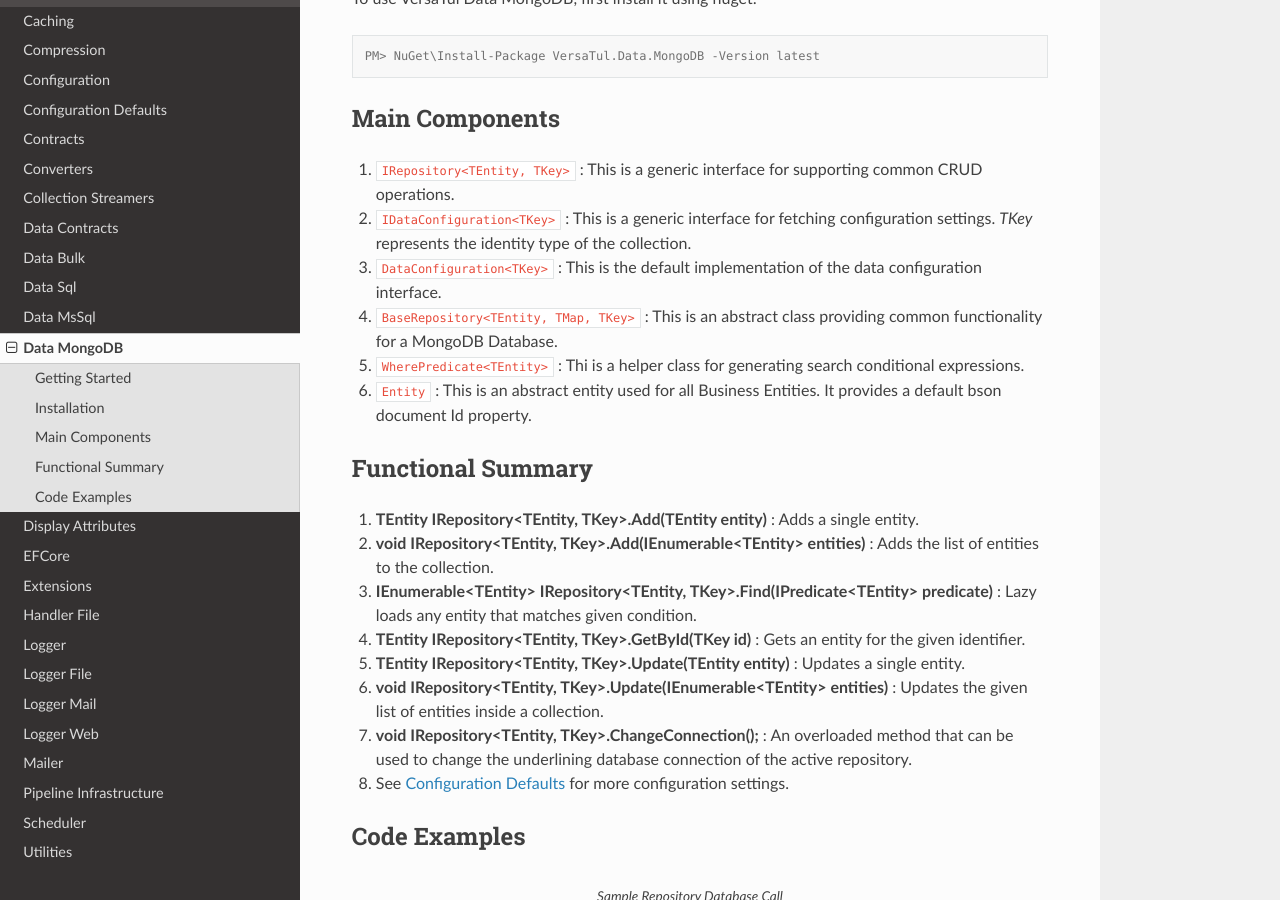
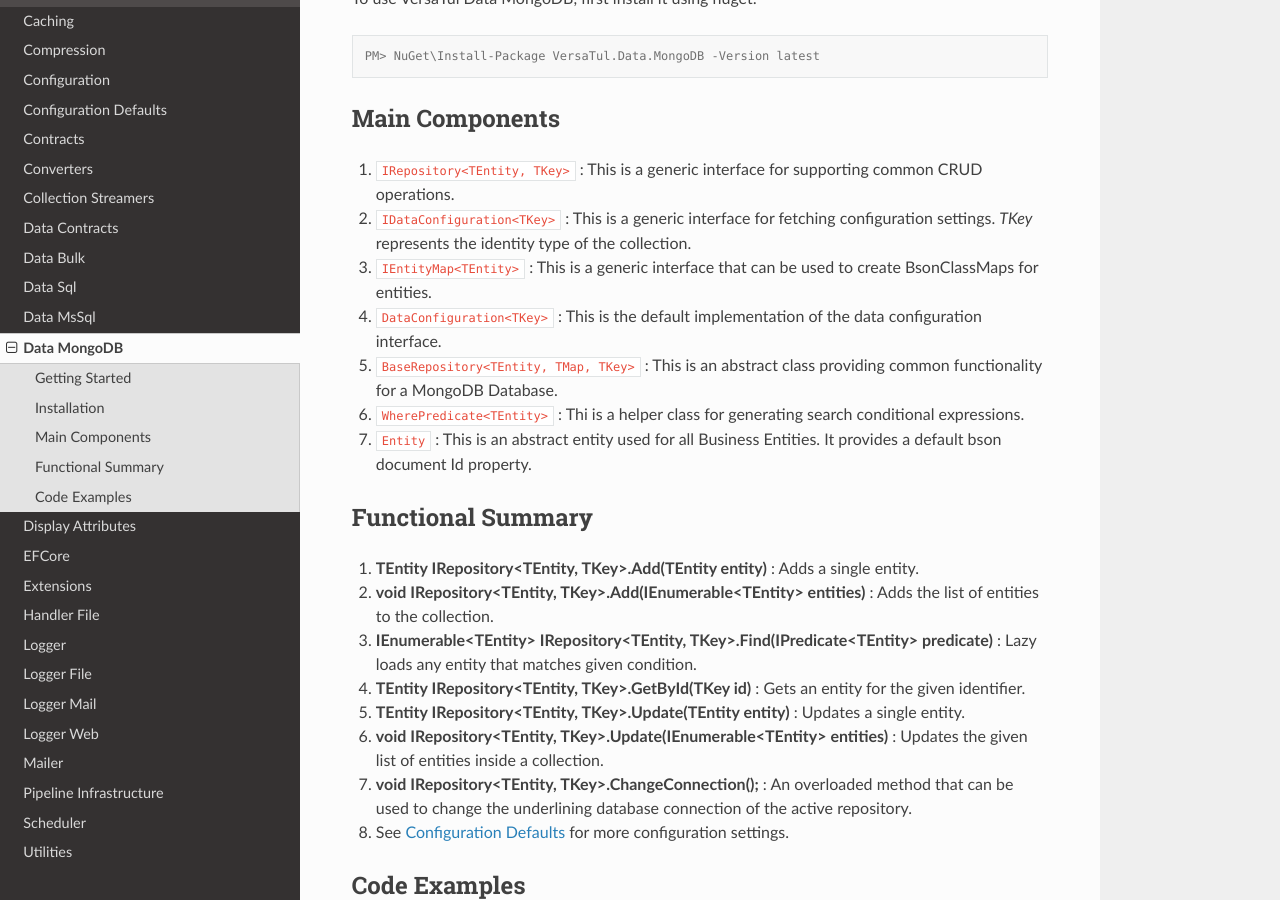
Before and after one commit to BjornWilliams/DocsVersaTul, a Sphinx documentation site: the page built from docs/source/mongodb.rst, in a window 1280 px wide and 900 px high, scrolled down 381 px. Built offline with Sphinx 7.4.7 and the Read the Docs theme 2.0.0, drawn with Linux system fonts in a browser that asks for light colours.

Commit message:
Update mongodb.rst

```diff
--- a/docs/source/mongodb.rst
+++ b/docs/source/mongodb.rst
@@ -20,6 +20,7 @@
 ----------------
 #. ``IRepository<TEntity, TKey>`` : This is  a generic interface for supporting common CRUD operations.
 #. ``IDataConfiguration<TKey>`` : This is a generic interface for fetching configuration settings. `TKey` represents the identity type of the collection.
+#. ``IEntityMap<TEntity>`` : This is a generic interface that can be used to create BsonClassMaps for entities.
 #. ``DataConfiguration<TKey>`` : This is the default implementation of the data configuration interface.
 #. ``BaseRepository<TEntity, TMap, TKey>`` : This is an abstract class providing common functionality for a MongoDB Database.
 #. ``WherePredicate<TEntity>`` : Thi is a helper class for generating search conditional expressions.
```
